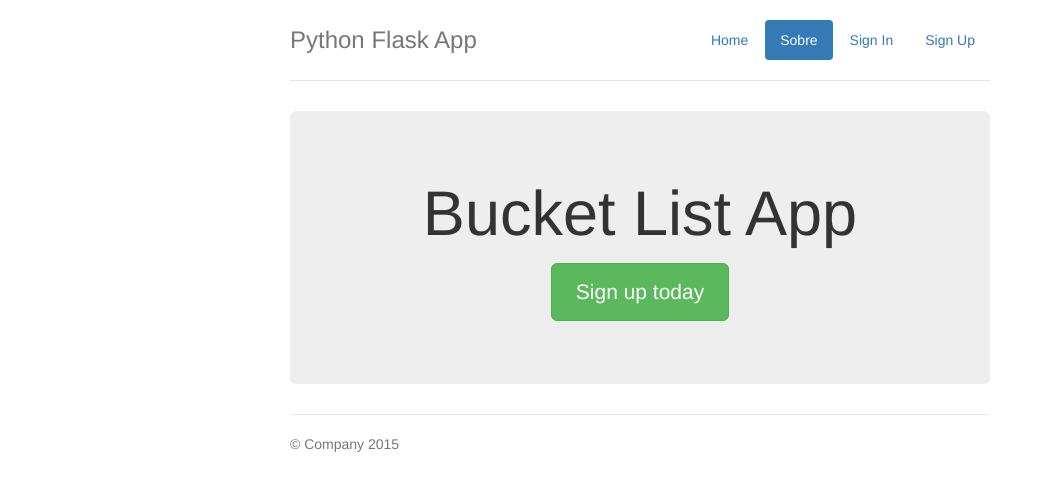
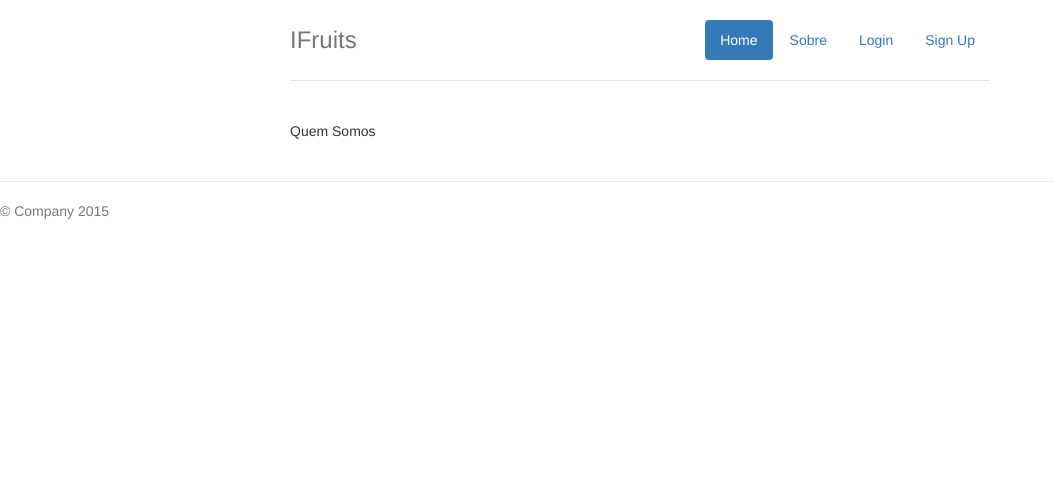
Before and after one commit to kahramosc/fruits, a Flask app: page /about in a window 1280 px wide. Shown: the top 491 px of the page, without its empty margins (0-1053 px from the left). Run offline with Flask 2, Linux system fonts and the light colour scheme; some libraries are stand-ins or nearby versions.

Commit message:
Uso de Templates

```diff
--- a/templates/about.html
+++ b/templates/about.html
@@ -1,44 +1,11 @@
+{% extends 'base.html' %}
 
-<!DOCTYPE html>
-<html lang="en">
-  <head>
-    <title>Python Flask Bucket List App</title>
+{% block content %}
 
-    <link href="../static/css/bootstrap.min.css" rel="stylesheet">
-    <link href="../static/css/jumbotron-narrow.css" rel="stylesheet">
-  <script src="../static/js/jquery-1.11.2.js"></script>
- <script src="../static/js/bootstrap.min.js"></script>
-    <link href="../static/css/jumbotron-narrow.css" rel="stylesheet">
+<div class="row marketing">
 
-  </head>
+    Quem Somos
 
-  <body>
+</div>
 
-    <div class="container">
-      <div class="header">
-        <nav>
-          <ul class="nav nav-pills pull-right">
-            <li role="presentation" ><a href="/">Home</a></li>
-            <li role="presentation" class="active"><a href="/about">Sobre</a></li>
-            <li role="presentation"><a href="#">Sign In</a></li>
- 	    <li role="presentation"><a href="/showSignUp">Sign Up</a></li>
-          </ul>
-        </nav>
-        <h3 class="text-muted">Python Flask App</h3>
-      </div>
-
-      <div class="jumbotron">
-        <h1>Bucket List App</h1>
-        <p class="lead"></p>
-        <p><a class="btn btn-lg btn-success" href="showSignUp" role="button">Sign up today</a></p>
-      </div>
-
-
-
-      <footer class="footer">
-        <p>&copy; Company 2015</p>
-      </footer>
-
-    </div>
-  </body>
-</html>
+{% endblock %}
--- /dev/null
+++ b/templates/base.html
@@ -0,0 +1,38 @@
+<!DOCTYPE html>
+<html lang="en">
+<head>
+    <title>IFruits - {% block title %} {% endblock %}</title>
+
+    <link href="../static/css/bootstrap.min.css" rel="stylesheet">
+    <link href="../static/css/jumbotron-narrow.css" rel="stylesheet">
+    <script src="../static/js/jquery-1.11.2.js"></script>
+    <script src="../static/js/bootstrap.min.js"></script>
+
+</head>
+
+<body>
+
+<div class="container">
+    <div class="header">
+        <nav>
+            <ul class="nav nav-pills pull-right">
+                <li role="presentation" class="active"><a href="#">Home</a></li>
+                <li role="presentation"><a href="/about">Sobre</a></li>
+                <li role="presentation"><a href="#">Login</a></li>
+                <li role="presentation"><a href="/showSignUp">Sign Up</a></li>
+            </ul>
+        </nav>
+        <h3 class="text-muted">IFruits</h3>
+    </div>
+
+    {% block content %} {% endblock %}
+
+</div>
+
+<footer class="footer">
+    <p>&copy; Company 2015</p>
+</footer>
+
+</div>
+</body>
+</html>
```
Also changed, not shown: templates/index.html (+7 -37 lines).
